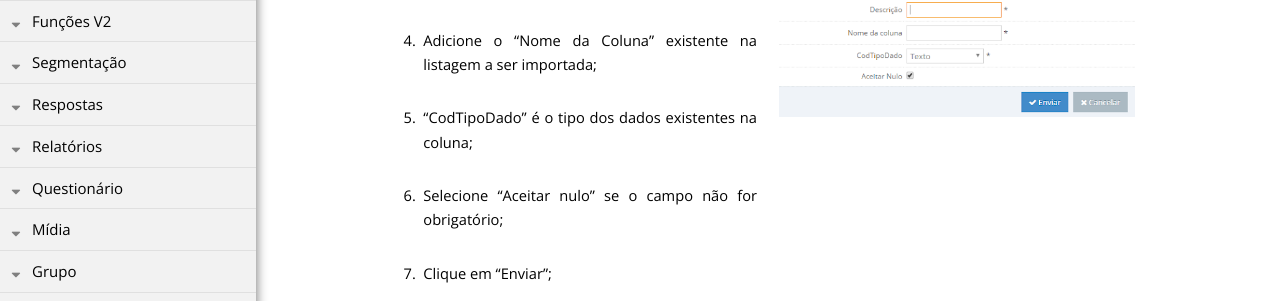
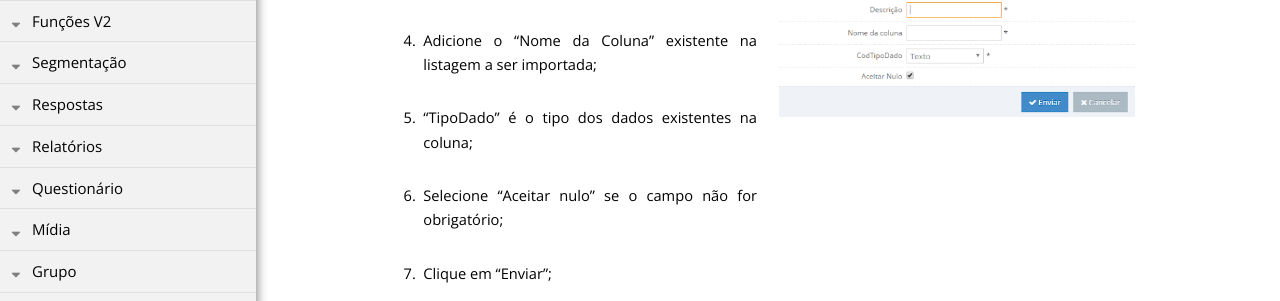
Before and after one commit to rogerio-figueiredo-hsr/hsrtechonline.github.io, a Jekyll site: the page built from _posts/2020-02-07-adicionar-listagem-novo.md, in a window 1280 px wide and 900 px high, scrolled down 3846 px. Shown: the part 259-560 px from the top of the window. Built offline with Jekyll 4.4.1, drawn with Linux system fonts in a browser that asks for light colours.

Commit message:
adicionar-listagem

```diff
--- a/_posts/2020-02-07-adicionar-listagem-novo.md
+++ b/_posts/2020-02-07-adicionar-listagem-novo.md
@@ -85,7 +85,7 @@ pasta: "Listagem"
 
 4. Adicione o "Nome da Coluna" existente na listagem a ser importada;
 
-5. "CodTipoDado" é o tipo dos dados existentes na coluna;
+5. "TipoDado" é o tipo dos dados existentes na coluna;
 
 6. Selecione "Aceitar nulo" se o campo não for obrigatório;
 
```
